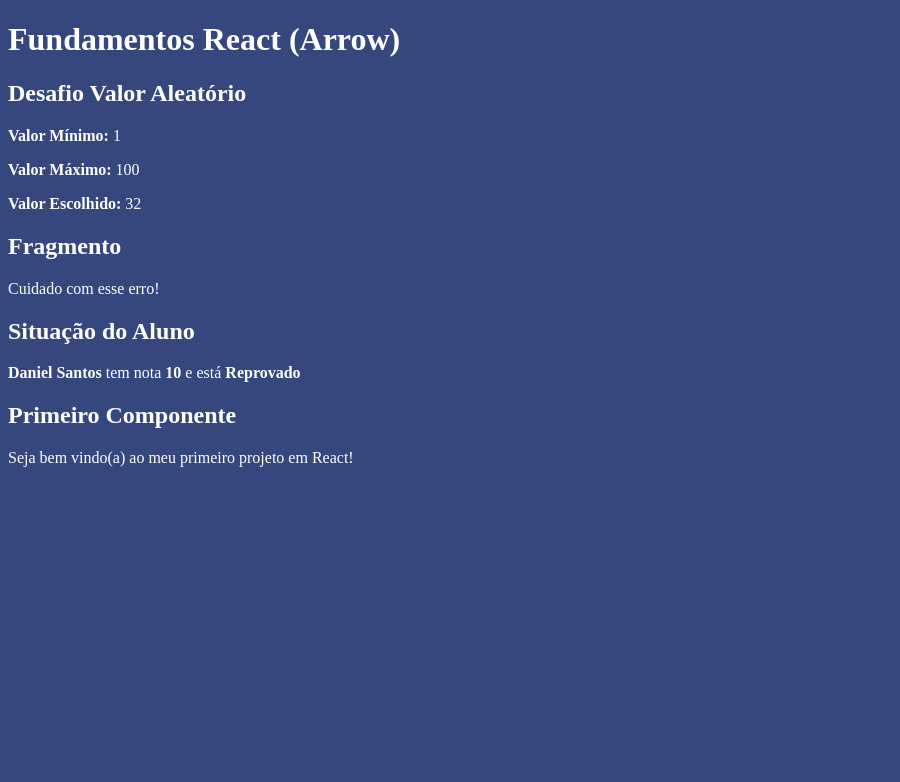
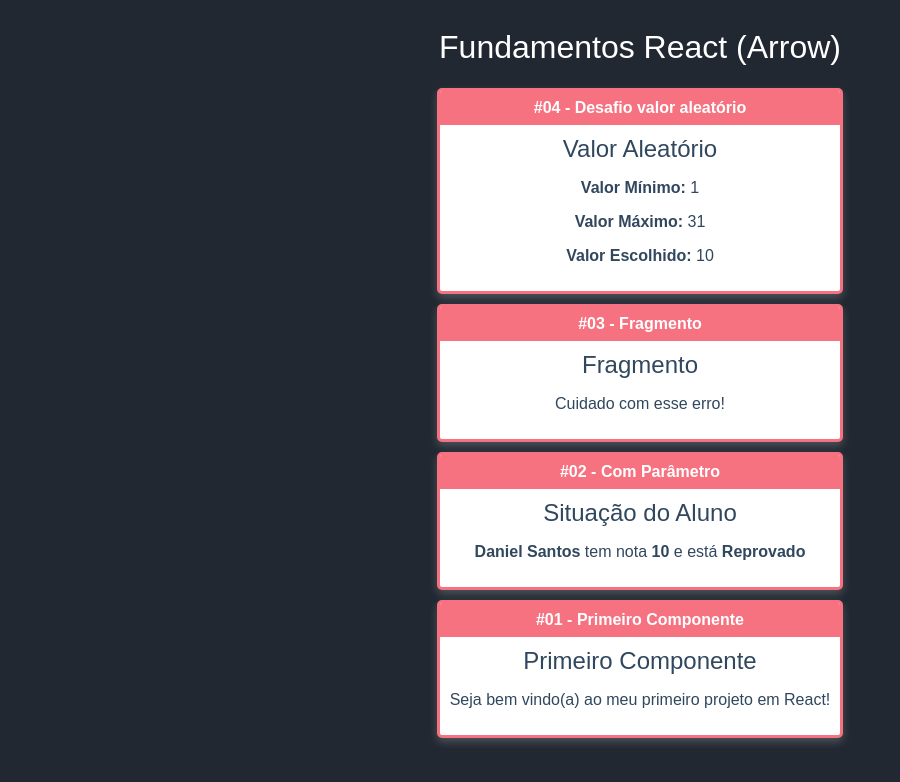
Before and after one commit to Ketlyn2/Fundamentos-React, a React (Create React App) app in the folder fundamentos-react/: page / in a window 1280 px wide. Shown: the top 782 px of the page, without its empty margins (0-900 px from the left). Built offline with nearby package versions, Linux system fonts and the light colour scheme.

Commit message:
Apply card

```diff
--- a/fundamentos-react/src/App.jsx
+++ b/fundamentos-react/src/App.jsx
@@ -4,18 +4,36 @@
 import ComParametro from './components/basics/ComParametro'
 import Fragment from './components/basics/Fragment'
 import Random from './components/basics/Random'
+import Card from './components/layout/Card'
 
 // eslint-disable-next-line import/no-anonymous-default-export
 export default _ =>
     <div id="app">
         <h1>Fundamentos React (Arrow)</h1>
-        <Random min={1} max={100}></Random>
+        {/* <Card title="Exemplo de Card"/> */}
+
+        <Card title="#04 - Desafio valor aleatório">
+            <Random min={1} max={31}></Random>
+        </Card>
+
+        <Card title="#03 - Fragmento">
             <Fragment></Fragment>
+        </Card>
+
+        <Card title="#02 - Com Parâmetro">
             <ComParametro
                 title="Situação do Aluno"
                 name="Daniel Santos"
                 note={9.4} />
+        </Card>
+
+        <Card title="#01 - Primeiro Componente">
             <First></First>
+        </Card>
+
+
+
+
     </div>
 
 //função mais reduzida
--- a/fundamentos-react/src/components/basics/Random.jsx
+++ b/fundamentos-react/src/components/basics/Random.jsx
@@ -8,7 +8,7 @@
 
     return (
         <div>
-            <h2>Desafio Valor Aleatório</h2>
+            <h2>Valor Aleatório</h2>
             <p><strong>Valor Mínimo:</strong> { props.min } </p>
             <p><strong>Valor Máximo:</strong> { props.max } </p>
             <p><strong>Valor Escolhido:</strong> { random }</p>
--- /dev/null
+++ b/fundamentos-react/src/components/layout/Card.css
@@ -0,0 +1,23 @@
+.card {
+    background-color: white;
+    border-radius: 5px;
+    overflow: hidden;
+    border: 3px solid #F67280;
+    box-shadow: 0 4px 8px 0 rgba(255, 255, 255, 0.2);
+    margin: 0 0 10px 0;
+}
+
+.card .title {
+    color: white;
+    text-align: center;
+    font-weight: 600;
+    font-family: 'Montserrat', sans-serif;
+    padding: 8px 0;
+    background-color: #F67280
+}
+
+.card .content {
+    color: #30475E;
+    padding: 10px;
+    font-weight: 500;
+}
--- /dev/null
+++ b/fundamentos-react/src/components/layout/Card.jsx
@@ -0,0 +1,13 @@
+import './Card.css'
+import React from 'react'
+
+
+// eslint-disable-next-line import/no-anonymous-default-export
+export default (props) => {
+    return (
+        <div className="card">
+            <div className="title">{ props.title }</div>
+            <div className="content">{props.children}</div>
+        </div>
+    )
+}
--- a/fundamentos-react/src/index.css
+++ b/fundamentos-react/src/index.css
@@ -1,4 +1,17 @@
 body {
-    background-color: #35477D;
+    background-color: #222831;
     color: white;
+    font-family: 'Montserrat', sans-serif;
+    display: flex;
+    justify-content: center;
+    text-align: center;
 }
+
+h1 {
+    font-weight: 500;
+}
+
+h2, h3 {
+    font-weight: 500;
+    margin: 0;
+}
```
Lines whose indentation alone changed are shown as unchanged.
